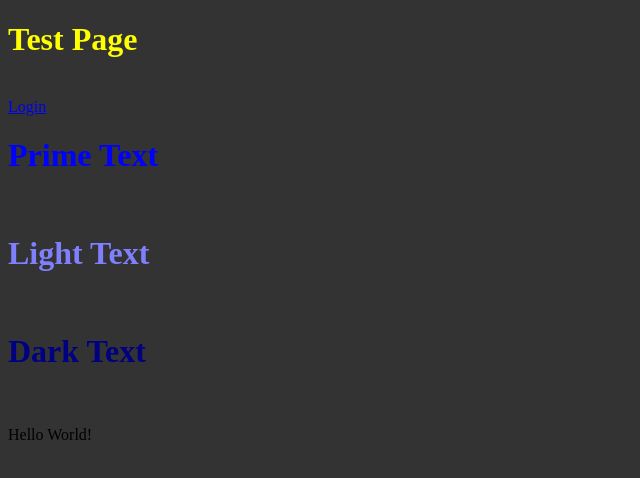
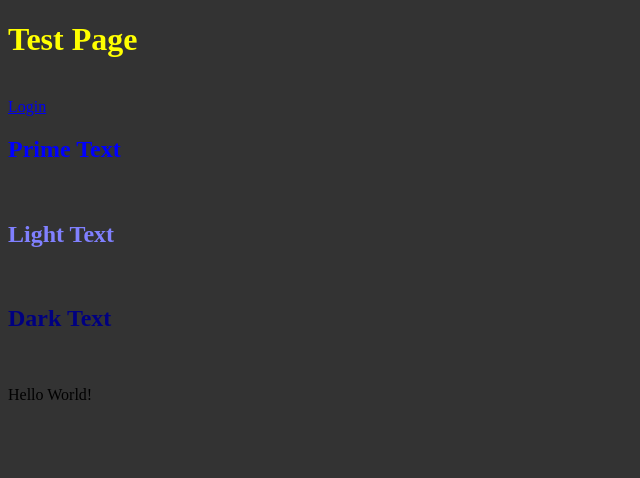
Before and after one commit to linden-peters/LocalRepoTest, a plain HTML site: page index.html in a window 1280 px wide. Shown: the whole page, without its empty margins (0-640 px from the left). Drawn offline with nearby package versions, Linux system fonts and the light colour scheme; files that its build step writes are made by us from their sources.

Commit message:
Testing merge conflict.

```diff
--- a/index.html
+++ b/index.html
@@ -9,11 +9,11 @@
 <br />
 <a href='login.html'>Login</a>
 <br />
-<h1 class='txtBase'>Prime Text</h1>
+<h2 class='txtBase'>Prime Text</h2>
 <br />
-<h1 class='txtLite'>Light Text</h1>
+<h2 class='txtLite'>Light Text</h2>
 <br />
-<h1 class='txtDark'>Dark Text</h1>
+<h2 class='txtDark'>Dark Text</h2>
 <br />
 <p>Hello World!</p>
 </body>
```
